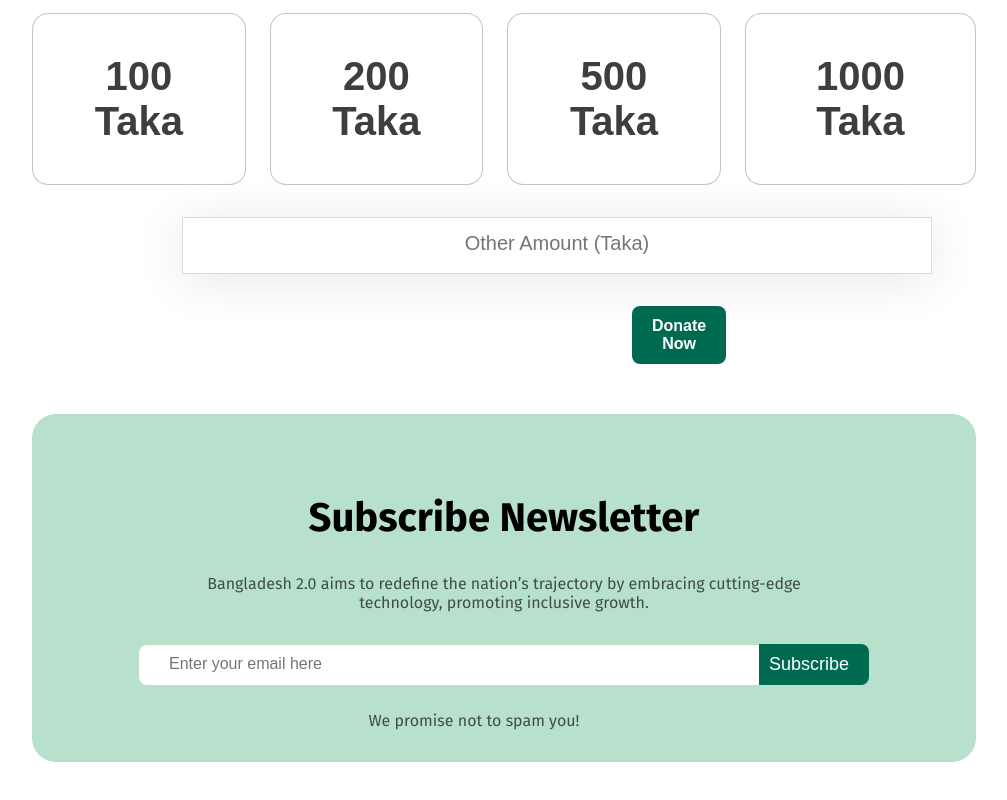
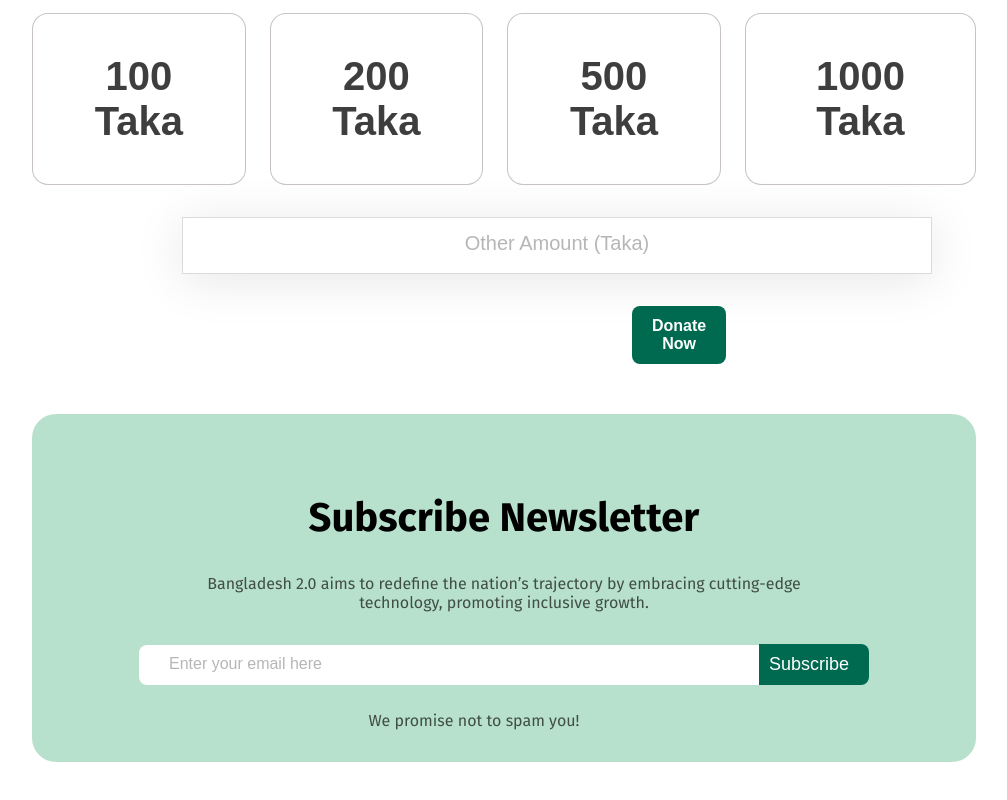
Before and after one commit to SyedMahib/Assignment-1, a plain HTML site: page index.html in a window 1280 px wide. Shown: the part 3273-4073 px from the top of the page, without its empty margins (136-1143 px from the left). Drawn offline with Linux system fonts and the light colour scheme.

Commit message:
Final touches and Done!!

```diff
--- a/style/styles.css
+++ b/style/styles.css
@@ -345,6 +345,7 @@ input[type="text"]{
     text-align: center;
     font-size: 20px;
     font-weight: normal;
+    color: rgba(14, 14, 14, 0.3);
 }
 
 .in-placeholder{
```
